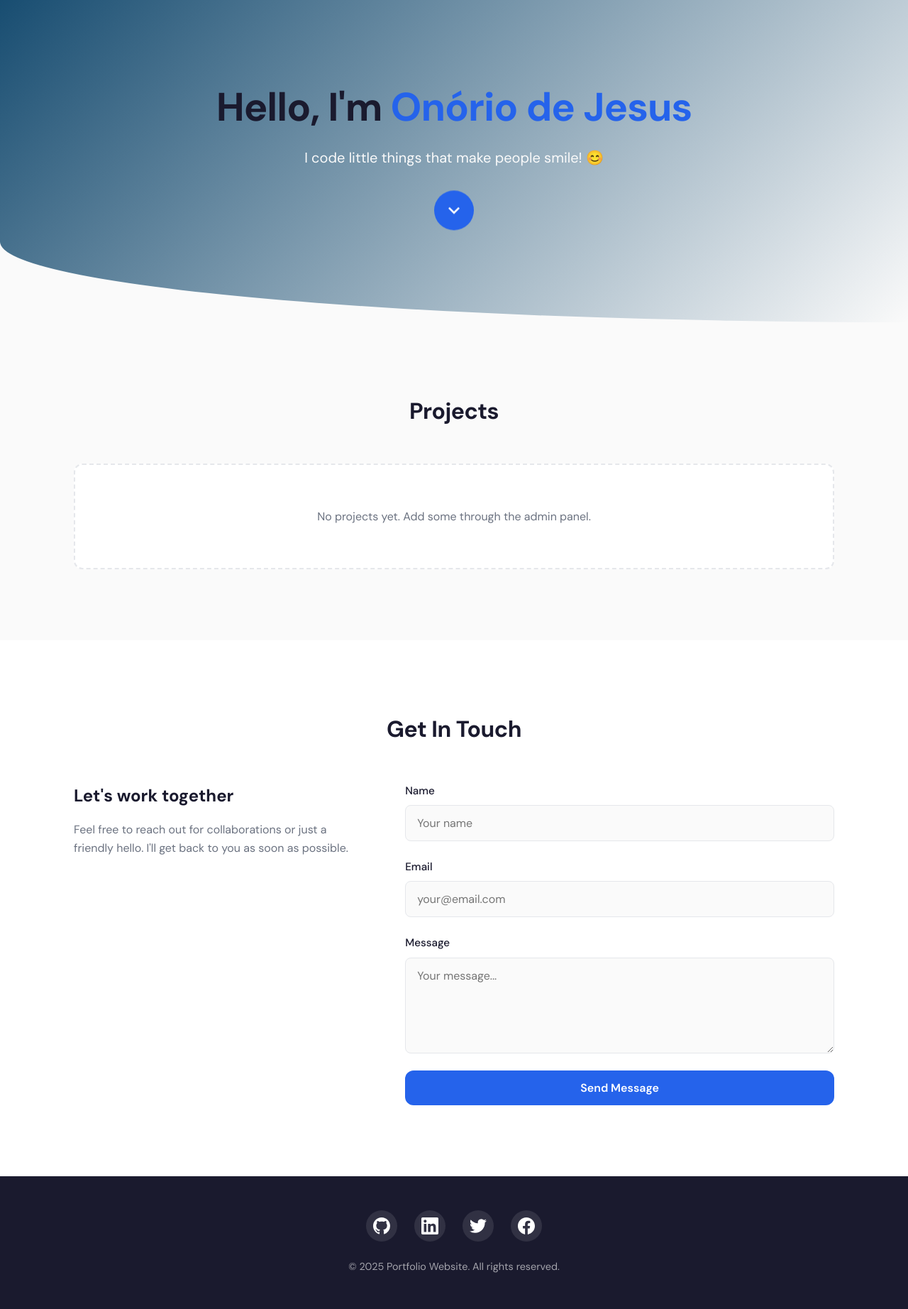
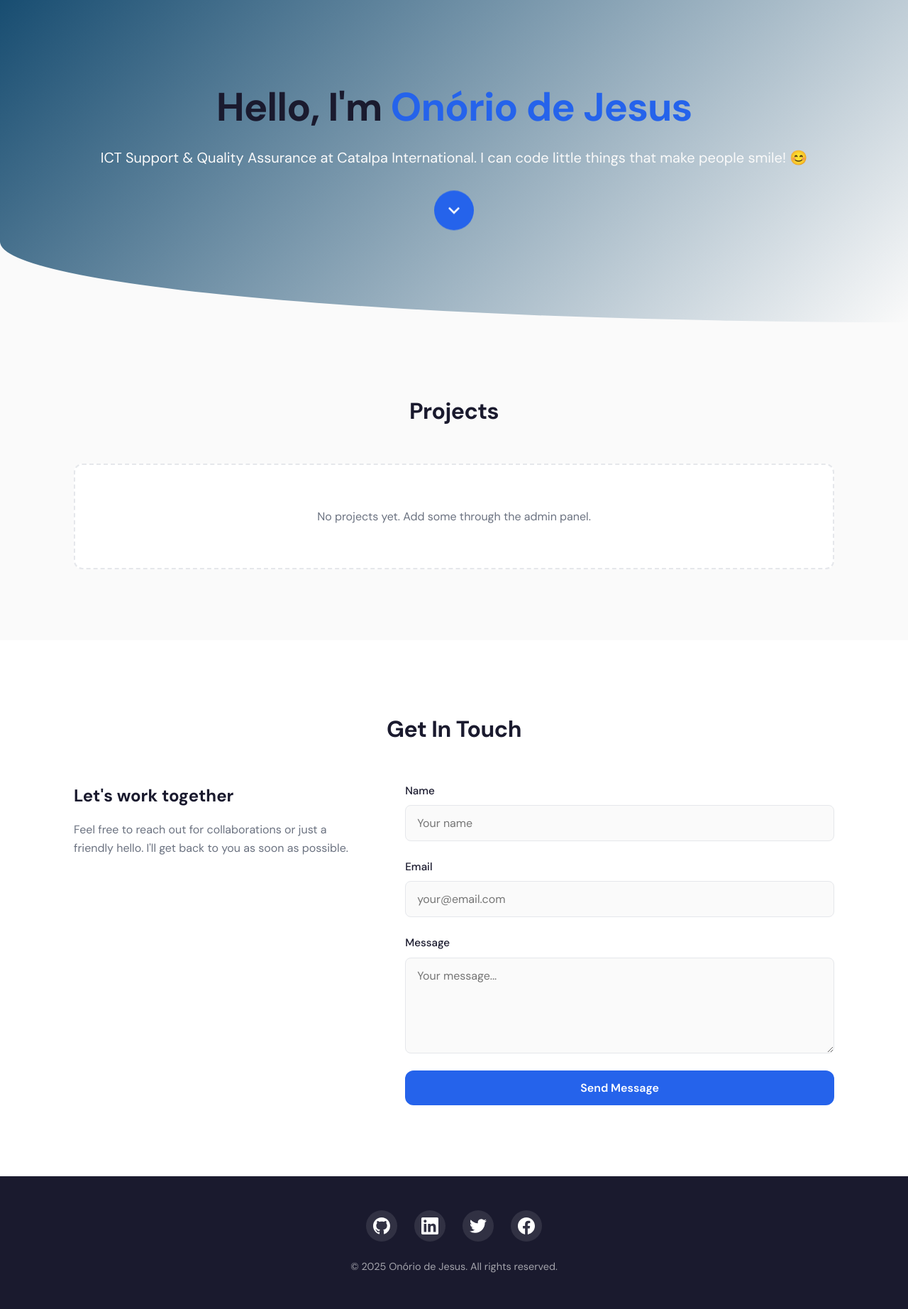
Before and after one commit to marobo/project_hub, a Django app: template templates/home.html in a window 1280 px wide. Shown: the part 73-1917 px from the top of the page at 71% size. Run offline with Django 3.2, Linux system fonts and the light colour scheme; the template is opened without the code that fills it, so the values that code supplies are empty.

Commit message:
update preview page texts and more

```diff
--- a/templates/base.html
+++ b/templates/base.html
@@ -4,26 +4,66 @@
     <head>
         <meta charset="UTF-8">
         <meta name="viewport" content="width=device-width, initial-scale=1.0">
-        <meta name="description" content="Personal website of Onório de Jesus - Web Developer" />
-        <meta name="keywords" content="Onório de Jesus, Web Developer, Portfolio, Website" />
+        <meta name="description" content="Onório de Jesus - Personal website" />
+        <meta name="keywords" content="Onório de Jesus, Onorio de Jesus, ICT Officer, Quality Assurance, Portfolio, Developer Timor-Leste" />
+        <meta name="author" content="Onório de Jesus">
+        <meta name="robots" content="index, follow">
+        <link rel="canonical" href="https://onorio.dev/">
 
         <!-- Open Graph -->
         <meta property="og:site_name" content="Onório de Jesus" />
-        <meta property="og:title" content="Onório de Jesus – Portfolio & Resume" />
-        <meta property="og:description" content="Welcome to my personal resume website. Explore my projects, experience, and contact information." />
+        <meta property="og:title" content="Onório de Jesus - Personal website" />
+        <meta property="og:description" content="Welcome to my personal resume website. Explore my projects, experience, and more information." />
         <meta property="og:image" content="https://onorio.dev/static/img/onorio_dejesus.png" />
         <meta property="og:url" content="https://onorio.dev" />
         <meta property="og:type" content="website" />
+        <meta property="og:locale" content="en_US" />
 
         <!-- Twitter Card -->
         <meta name="twitter:site" content="@onoriodejesus" />
         <meta name="twitter:creator" content="@onoriodejesus" />
         <meta name="twitter:card" content="summary_large_image" />
-        <meta name="twitter:title" content="Onório de Jesus – Portfolio & Resume" />
-        <meta name="twitter:description" content="Welcome to my personal resume website. Explore my projects, experience, and contact information." />
+        <meta name="twitter:title" content="Onório de Jesus - Personal website" />
+        <meta name="twitter:description" content="Welcome to my personal resume website. Explore my projects, experience, and more information." />
         <meta name="twitter:image" content="https://onorio.dev/static/img/onorio_dejesus.png" />
 
-        <title>{% block title %}Onório de Jesus{% endblock %}</title>
+        <!-- Structured Data (JSON-LD) for Google -->
+        <script type="application/ld+json">
+        {
+            "@context": "https://schema.org",
+            "@type": "Person",
+            "name": "Onório de Jesus",
+            "alternateName": ["Onorio de Jesus", "Onório de Jesus Afonso"],
+            "url": "https://onorio.dev",
+            "image": "https://onorio.dev/static/img/onorio_dejesus.png",
+            "jobTitle": "Web Developer",
+            "worksFor": {
+                "@type": "Organization",
+                "name": "Self-Employed"
+            },
+            "sameAs": [
+                "https://github.com/marobo",
+                "https://www.linkedin.com/in/onorio-de-jesus-afonso-984878141/",
+                "https://x.com/AfonsoOnorio",
+                "https://www.facebook.com/onorio.dejesus.afonso"
+            ]
+        }
+        </script>
+        <script type="application/ld+json">
+        {
+            "@context": "https://schema.org",
+            "@type": "WebSite",
+            "name": "Onório de Jesus",
+            "url": "https://onorio.dev",
+            "description": "Welcome to my personal resume website. Explore my projects, experience, and more information.",
+            "author": {
+                "@type": "Person",
+                "name": "Onório de Jesus"
+            }
+        }
+        </script>
+
+        <title>{% block title %}{% endblock %}</title>
         <link rel="apple-touch-icon" sizes="180x180" href="{% static 'img/apple-touch-icon.png' %}">
         <link rel="icon" type="image/png" sizes="32x32" href="{% static 'img/favicon-32x32.png' %}">
         <link rel="icon" type="image/png" sizes="16x16" href="{% static 'img/favicon-16x16.png' %}">
@@ -79,7 +119,7 @@
                         </svg>
                     </a>
                 </div>
-                <p class="copyright">&copy; 2025 Portfolio Website. All rights reserved.</p>
+                <p class="copyright">&copy; 2025 Onório de Jesus. All rights reserved.</p>
             </div>
         </footer>
     </body>
--- a/templates/home.html
+++ b/templates/home.html
@@ -1,7 +1,7 @@
 {% extends 'base.html' %}
 {% load static %}
 
-{% block title %}Home | Onório de Jesus{% endblock %}
+{% block title %}Onório de Jesus - ICT Support & Quality Assurance{% endblock %}
 
 {% block content %}
     <!-- Hero Section -->
@@ -9,7 +9,7 @@
         <div class="container">
             <div class="hero-content">
                 <h1 class="hero-title">Hello, I'm <span class="highlight">Onório de Jesus</span></h1>
-                <p class="hero-subtitle">I code little things that make people smile! 😊</p>
+                <p class="hero-subtitle">ICT Support & Quality Assurance at Catalpa International. I can code little things that make people smile! 😊</p>
                 <a href="#projects" class="scroll-arrow" aria-label="View My Projects">
                     <svg width="32" height="32" viewBox="0 0 24 24" fill="currentColor">
                         <path d="M7.41 8.59L12 13.17l4.59-4.58L18 10l-6 6-6-6 1.41-1.41z"/>
```
